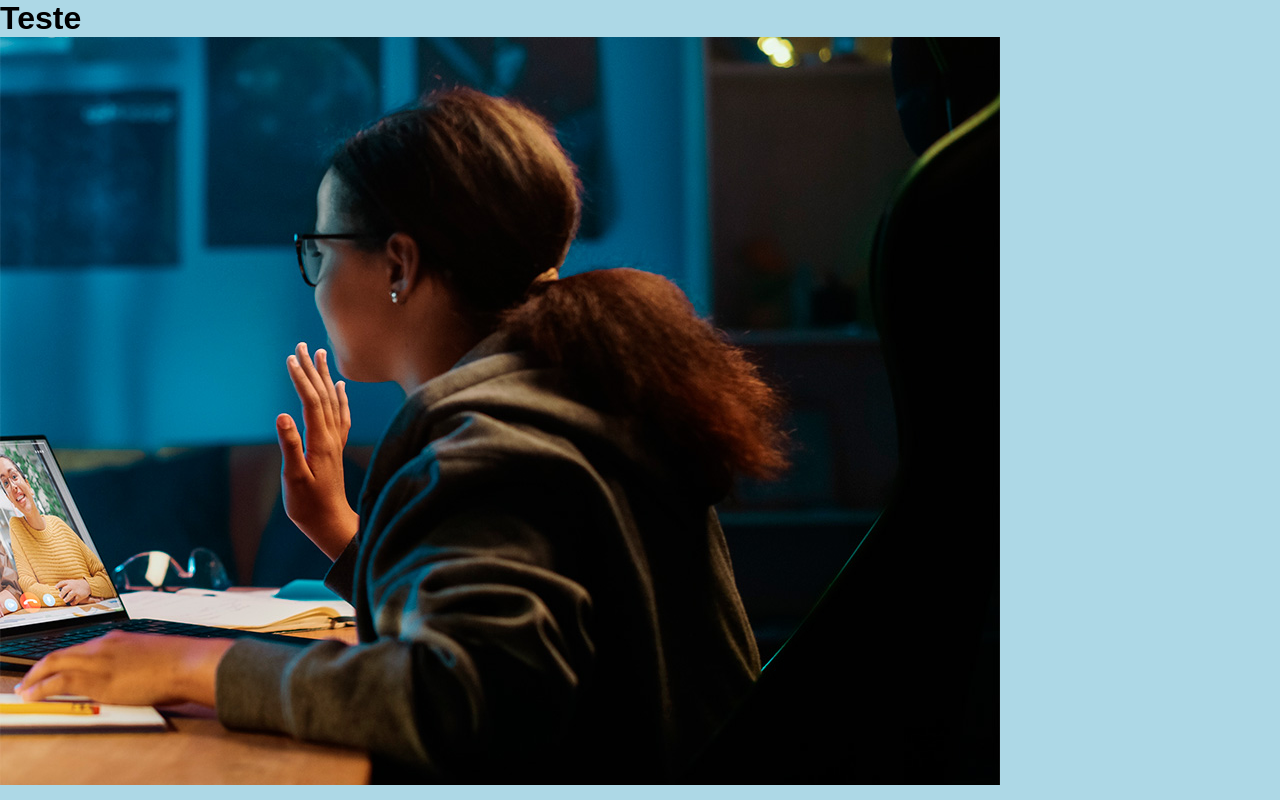
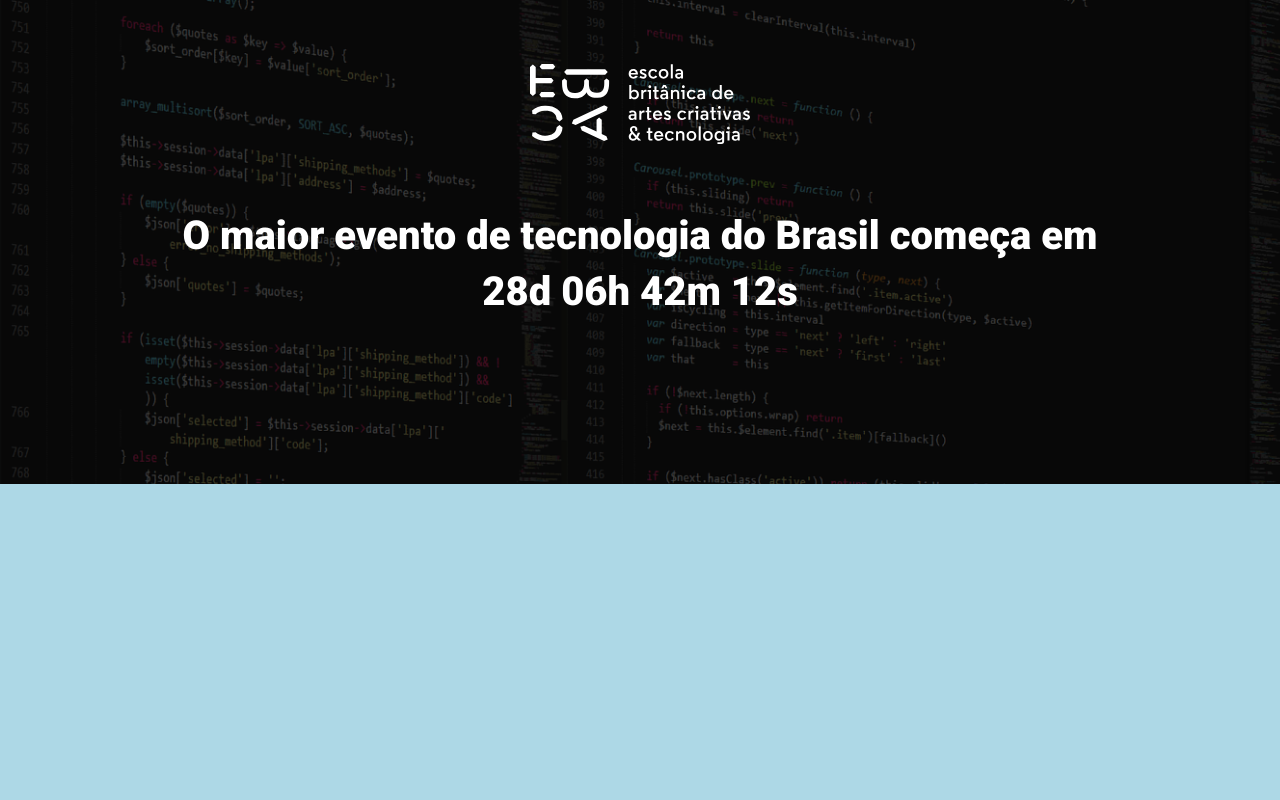
Before and after one commit to nbra98/tech_talks_lp, a website built with Parcel: page src/index.html in a window 1280 px wide. Built offline with nearby package versions, Linux system fonts and the light colour scheme.

Commit message:
criando o hero

```diff
--- a/package.json
+++ b/package.json
@@ -4,7 +4,7 @@
   "description": "",
   "main": "index.js",
   "scripts": {
-    "dev": "parcel src/index.html src/styles/main.scss src/scripts/main.js",
+    "dev": "parcel src/scripts/main.js src/index.html src/styles/main.scss",
     "test": "echo \"Error: no test specified\" && exit 1"
   },
   "keywords": [],
--- a/src/index.html
+++ b/src/index.html
@@ -1,14 +1,25 @@
 <!DOCTYPE html>
-<html lang="pt-br">
+<html lang="pt-BR">
 <head>
   <meta charset="UTF-8">
   <meta name="viewport" content="width=device-width, initial-scale=1.0">
-  <title>Módulo 22</title>
+  <title>Tech Talks</title>
   <link rel="stylesheet" href="./styles/main.scss">
+  <link rel="preconnect" href="https://fonts.googleapis.com">
+  <link rel="preconnect" href="https://fonts.gstatic.com" crossorigin>
+  <link href="https://fonts.googleapis.com/css2?family=Roboto:wght@400;700;900&display=swap" rel="stylesheet">
 </head>
 <body>
-  <h1>Teste</h1>
-  <img src="./images/backend.png" alt="">
+  <header class="hero">
+    <div class="container">
+      <img class="hero__logo" src="./images/ebac_logo.svg" alt="EBAC">
+      <p class="hero__text">
+        O maior evento de tecnologia do Brasil começa em 28d 06h 42m 12s
+      </p>
+    </div>
+  </header>
+
+
 
   <script src="./scripts/main.js"></script>
 </body>
--- /dev/null
+++ b/src/styles/_hero.scss
@@ -0,0 +1,56 @@
+.hero {
+  background-image: url('../images/fundo.png');
+  background-repeat: no-repeat;
+  background-size: cover;
+  padding-top: 64px;
+  padding-bottom: 100px;
+  position: relative;
+
+  .container {
+    position: relative;
+  }
+
+  &::before {
+    position: absolute;
+    background-color: #000000;
+    opacity: .7;
+    content: "";
+    top: 0;
+    left: 0;
+    height: 100%;
+    width: 100%;
+  }
+
+  &__logo {
+    display: block;
+    height: 80px;
+    margin: 0 auto;
+  }
+
+  &__text {
+    font-size: 40px;
+    font-weight: 900;
+    line-height: 56px;
+    margin-top: 64px;
+    margin-bottom: 64px;
+    text-align: center;
+  }
+
+  @media (max-width: 1024px) {
+
+  }
+
+  @media (max-width: 700px) {
+    padding: 40px 0;
+
+    &__logo {
+      height: 40px;
+    }
+
+    &__text {
+      font-size: 22px;
+      line-height: 24px;
+      margin: 24px 0;
+    }
+  }
+}
--- a/src/styles/main.scss
+++ b/src/styles/main.scss
@@ -1,6 +1,9 @@
+@use 'hero';
+
 * {
   box-sizing: border-box;
-  font-family: sans-serif;
+  color: #ffffff;
+  font-family: "Roboto", sans-serif;
   padding: 0;
   margin: 0;
 }
@@ -8,3 +11,17 @@
 body {
   background-color: lightblue;
 }
+
+.container {
+  margin: 0 auto;
+  max-width: 960px;
+  width: 100%;
+
+  @media (max-width: 1024px) {
+    max-width: 90%;
+  }
+
+  @media (max-width: 700px) {
+    max-width: 80%;
+  }
+}
```
